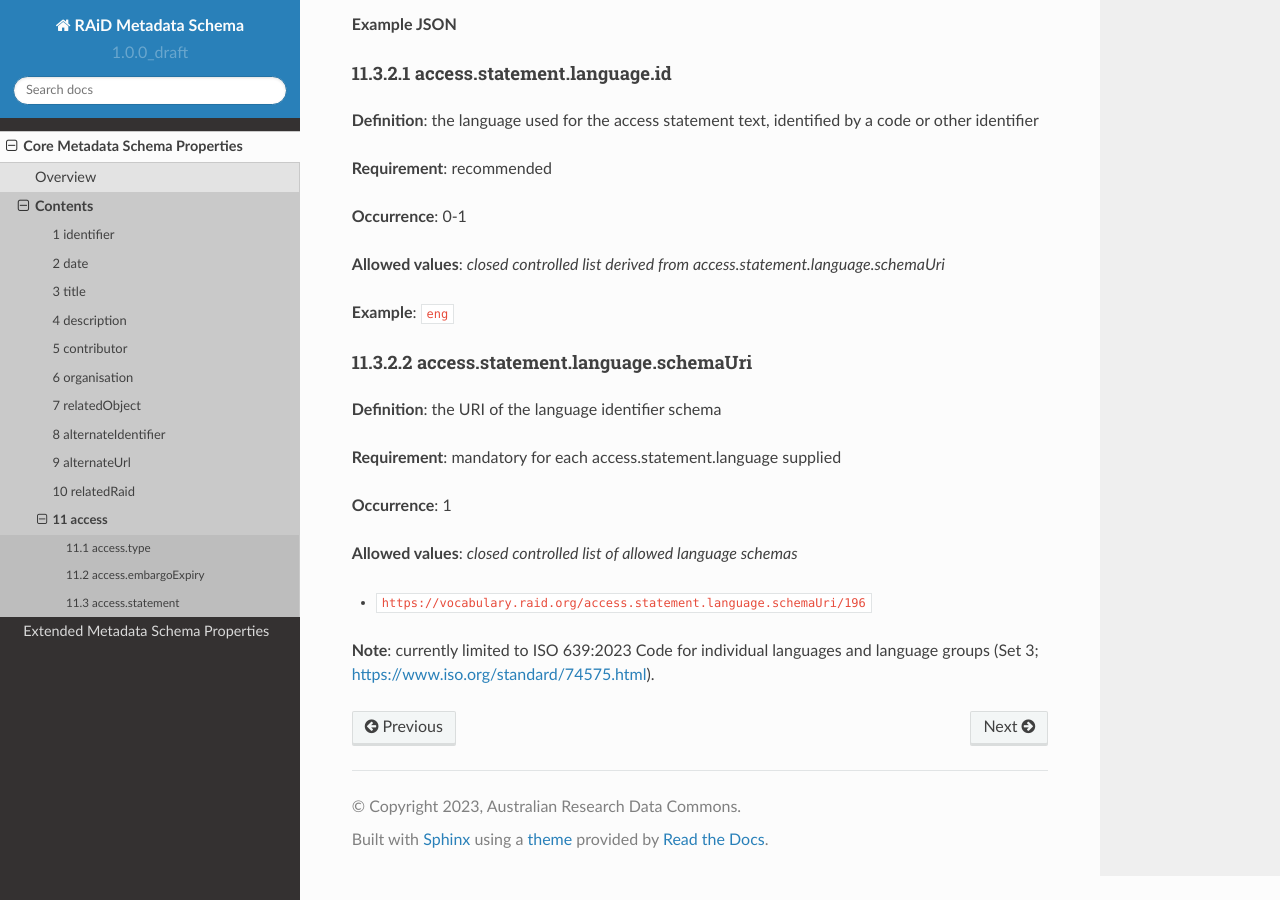
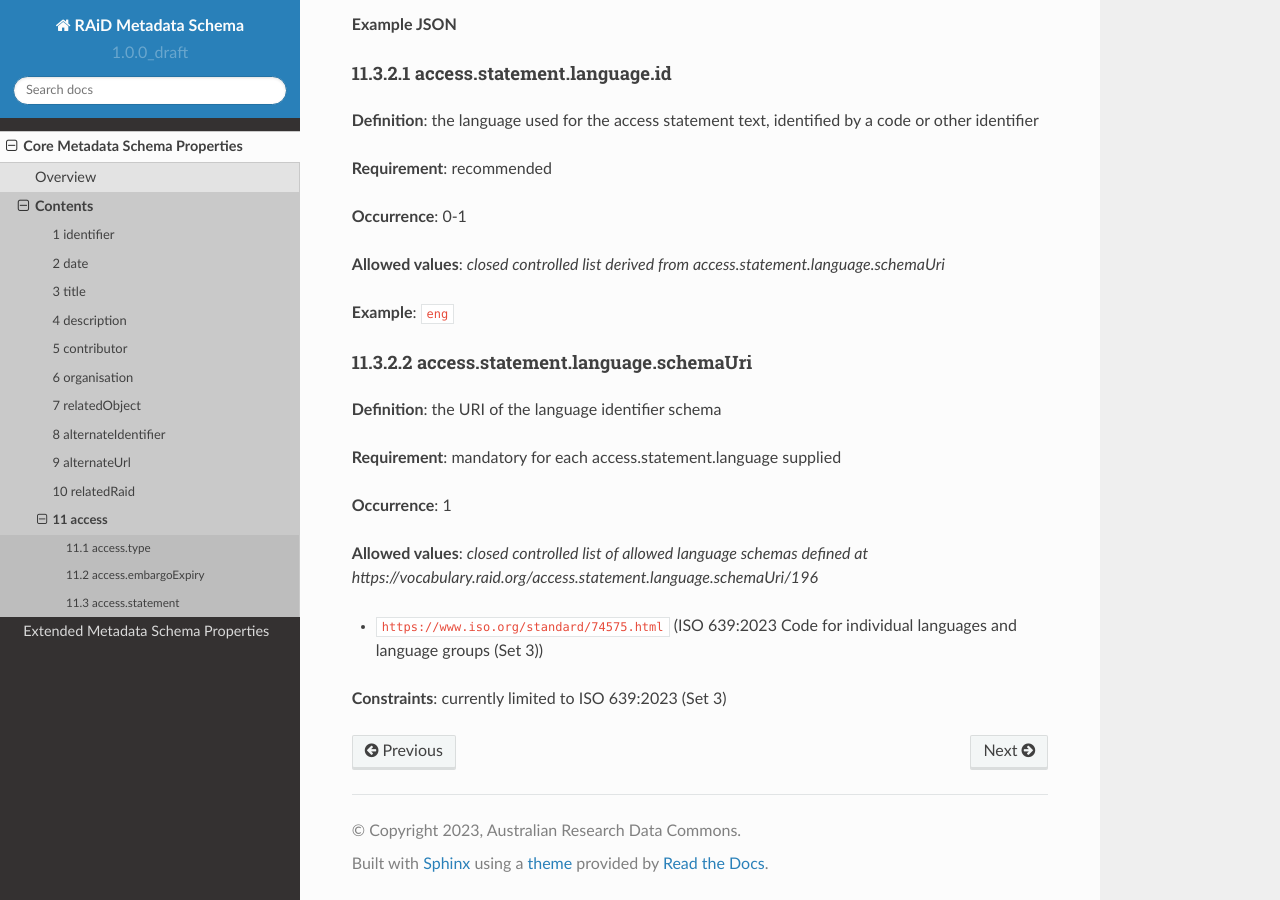
Before and after one commit to au-research/raid-metadata, a Sphinx documentation site: the page built from rtd/docs/source/core/access.rst, in a window 1280 px wide and 900 px high, scrolled down 2756 px. Built offline with Sphinx 7.4.7 and the Read the Docs theme 2.0.0, drawn with Linux system fonts in a browser that asks for light colours; pages that are not in the unit, such as notebooks, are missing from menus; some of the changed text lies outside the part shown.

Commit message:
Correct implementation of controlled lists in multiple core metadata property .rst pages
Fixed problems with the consistency and accuracy of .id and .schemaUri elements of various properties, so that they point at the correct RVA pages and contain the proper information.

```diff
--- a/rtd/docs/source/core/access.rst
+++ b/rtd/docs/source/core/access.rst
@@ -58,11 +58,11 @@
 
 **Occurrence**: 1
 
-**Allowed values**: *closed controlled list*
+**Allowed values**: *closed controlled list defined at https://vocabulary.raid.org/access.type.schemaUri/207*
 
-* ``https://vocabulary.raid.org/access.type.id/241``
+* ``https://vocabularies.coar-repositories.org/access_rights/``
 
-**Note**: The RAiD controlled list includes a subset of the COAR vocabulary (https://vocabularies.coar-repositories.org/access_rights/1.1/), including 'Open access' and 'Embargoed access', but excluding 'Restricted access' (since no permanently restricted RAiDs are allowed), and ‘Metadata only’ (since RAiDs by design contain only metadata).
+**Note**: The RAiD controlled list includes only a subset of the COAR vocabulary (https://vocabularies.coar-repositories.org/access_rights/1.1/), including 'Open access' and 'Embargoed access', but excluding 'Restricted access' (since no permanently restricted RAiDs are allowed), and ‘Metadata only’ (since RAiDs by design contain only metadata).
 
 .. _11.2-access.embargoExpiry:
 
@@ -152,8 +152,8 @@
 
 **Occurrence**: 1
 
-**Allowed values**: *closed controlled list of allowed language schemas*
+**Allowed values**: *closed controlled list of allowed language schemas defined at https://vocabulary.raid.org/access.statement.language.schemaUri/196*
 
-* ``https://vocabulary.raid.org/access.statement.language.schemaUri/196``
+* ``https://www.iso.org/standard/74575.html`` (ISO 639:2023 Code for individual languages and language groups (Set 3))
 
-**Note**: currently limited to ISO 639:2023 Code for individual languages and language groups (Set 3; https://www.iso.org/standard/74575.html).
+**Constraints**: currently limited to ISO 639:2023 (Set 3)
```
Also changed, not shown: rtd/docs/source/core/contributors.rst (+12 -12 lines), rtd/docs/source/core/descriptions.rst (+5 -5 lines), rtd/docs/source/core/titles.rst (+5 -5 lines).
